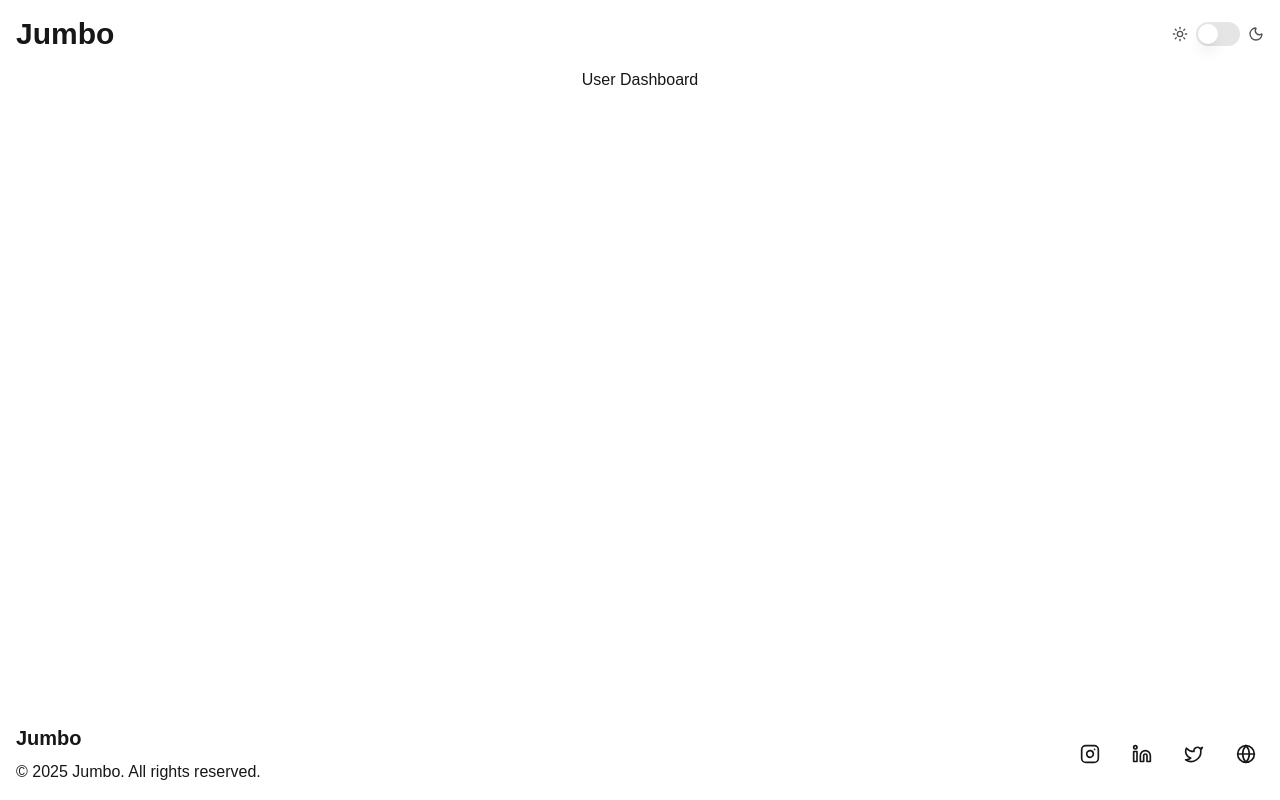
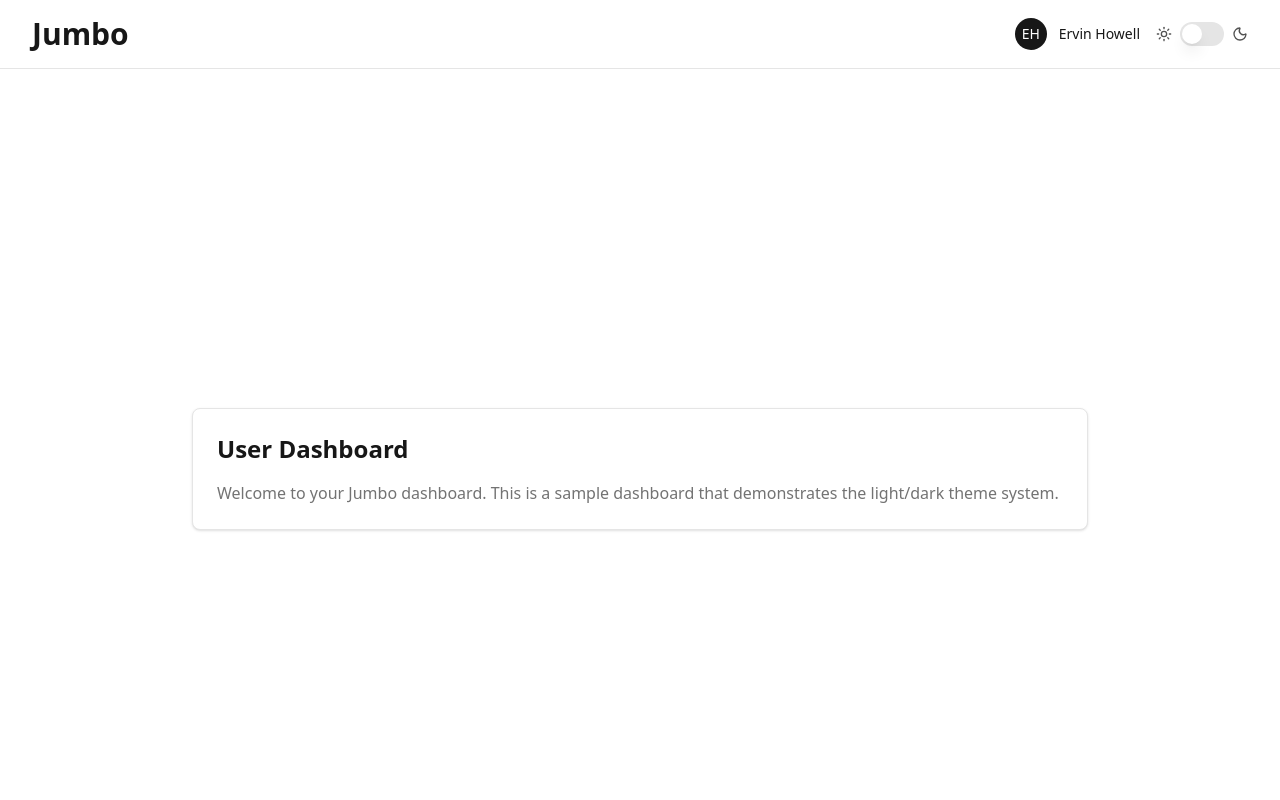
Before and after one commit to AnujChhikara/jumbo, a Next.js app: page / in a window 1280 px wide. Shown: the top 800 px of the page. Built offline with nearby package versions, Linux system fonts and the light colour scheme.

Commit message:
feat: enhance UI with user avatar, improve global styles, and refine dashboard layout

```diff
--- a/api/common/common.types.ts
+++ b/api/common/common.types.ts
@@ -7,7 +7,7 @@ export type TApiMethodsRecord = Record<
   string,
   {
     key: string[];
-    fn: () => Promise<any>;
+    fn: () => Promise<TApiResponse<unknown>>;
   }
 >;
 
--- a/app/globals.css
+++ b/app/globals.css
@@ -3,22 +3,85 @@
 :root {
   --background: #ffffff;
   --foreground: #171717;
+  --card: #ffffff;
+  --card-foreground: #171717;
+  --popover: #ffffff;
+  --popover-foreground: #171717;
+  --primary: #171717;
+  --primary-foreground: #ffffff;
+  --secondary: #f5f5f5;
+  --secondary-foreground: #171717;
+  --muted: #f5f5f5;
+  --muted-foreground: #737373;
+  --accent: #f5f5f5;
+  --accent-foreground: #171717;
+  --destructive: #ef4444;
+  --destructive-foreground: #ffffff;
+  --border: #e5e5e5;
+  --input: #e5e5e5;
+  --ring: #171717;
+  --radius: 0.5rem;
 }
 
 .dark {
   --background: #0a0a0a;
   --foreground: #ededed;
+  --card: #0a0a0a;
+  --card-foreground: #ededed;
+  --popover: #0a0a0a;
+  --popover-foreground: #ededed;
+  --primary: #ededed;
+  --primary-foreground: #0a0a0a;
+  --secondary: #262626;
+  --secondary-foreground: #ededed;
+  --muted: #262626;
+  --muted-foreground: #a3a3a3;
+  --accent: #262626;
+  --accent-foreground: #ededed;
+  --destructive: #7f1d1d;
+  --destructive-foreground: #ededed;
+  --border: #262626;
+  --input: #262626;
+  --ring: #ededed;
 }
 
 @theme inline {
   --color-background: var(--background);
   --color-foreground: var(--foreground);
+  --color-card: var(--card);
+  --color-card-foreground: var(--card-foreground);
+  --color-popover: var(--popover);
+  --color-popover-foreground: var(--popover-foreground);
+  --color-primary: var(--primary);
+  --color-primary-foreground: var(--primary-foreground);
+  --color-secondary: var(--secondary);
+  --color-secondary-foreground: var(--secondary-foreground);
+  --color-muted: var(--muted);
+  --color-muted-foreground: var(--muted-foreground);
+  --color-accent: var(--accent);
+  --color-accent-foreground: var(--accent-foreground);
+  --color-destructive: var(--destructive);
+  --color-destructive-foreground: var(--destructive-foreground);
+  --color-border: var(--border);
+  --color-input: var(--input);
+  --color-ring: var(--ring);
   --font-sans: var(--font-geist-sans);
   --font-mono: var(--font-geist-mono);
+}
+
+* {
+  border-color: var(--border);
 }
 
 body {
   background: var(--background);
   color: var(--foreground);
-  font-family: Arial, Helvetica, sans-serif;
+  font-family: var(--font-sans), Arial, Helvetica, sans-serif;
 }
+
+* {
+  transition:
+    background-color 0.2s ease,
+    border-color 0.2s ease,
+    color 0.2s ease;
+}
--- a/app/layout.tsx
+++ b/app/layout.tsx
@@ -29,9 +29,9 @@ export default function RootLayout({
   children: React.ReactNode;
 }>) {
   return (
-    <html lang='en'>
+    <html lang='en' suppressHydrationWarning>
       <body
-        className={`${geistSans.variable} ${geistMono.variable} antialiased min-h-screen  flex flex-col `}
+        className={`${geistSans.variable} ${geistMono.variable} antialiased min-h-screen flex flex-col bg-background text-foreground transition-colors duration-200`}
       >
         <Providers>
           <Navbar />
--- a/app/page.tsx
+++ b/app/page.tsx
@@ -2,7 +2,7 @@ import { UserDashboard } from '@/modules/dashboard';
 
 export default function Home() {
   return (
-    <div className='flex flex-col items-center justify-center   '>
+    <div className='flex flex-col items-center justify-center min-h-screen p-4'>
       <UserDashboard />
     </div>
   );
--- a/components/footer.tsx
+++ b/components/footer.tsx
@@ -29,12 +29,14 @@ const socialLinks = [
 
 export function Footer() {
   return (
-    <footer className=''>
-      <div className='max-w-7xl mx-auto px-4 py-4'>
+    <footer className='border-t border-border bg-card/50'>
+      <div className='px-8 py-4'>
         <div className='flex flex-col md:flex-row justify-between items-center space-y-4 md:space-y-0'>
           <div className='flex flex-col items-center md:items-start space-y-2'>
-            <h2 className='text-xl font-semibold '>Jumbo</h2>
-            <p>© {currentYear} Jumbo. All rights reserved.</p>
+            <h2 className='text-xl font-semibold text-foreground'>Jumbo</h2>
+            <p className='text-muted-foreground'>
+              © {currentYear} Jumbo. All rights reserved.
+            </p>
           </div>
 
           <div className='flex items-center space-x-4'>
@@ -44,7 +46,7 @@ export function Footer() {
                 href={social.href}
                 target='_blank'
                 rel='noopener noreferrer'
-                className='p-2 hover:text-neutral-900 dark:hover:text-white transition-colors duration-200 rounded-lg hover:bg-neutral-100 dark:hover:bg-neutral-800'
+                className='p-2 text-muted-foreground hover:text-foreground transition-colors duration-200 rounded-lg hover:bg-accent'
                 aria-label={social.name}
               >
                 <social.icon className='w-5 h-5' />
--- a/components/navbar.tsx
+++ b/components/navbar.tsx
@@ -1,11 +1,15 @@
 import { DarkModeSwitch } from './radix/dark-mode-switch';
+import { UserAvatar } from './user-avatar';
 
 export function Navbar() {
   return (
-    <nav className=''>
-      <div className='flex justify-between items-center p-4 max-w-7xl mx-auto'>
-        <h1 className='text-3xl font-semibold'>Jumbo</h1>
-        <DarkModeSwitch />
+    <nav className='border-b border-border bg-card/50 backdrop-blur-sm sticky top-0 z-50'>
+      <div className='flex justify-between items-center p-4 px-8 '>
+        <h1 className='text-3xl font-semibold text-foreground'>Jumbo</h1>
+        <div className='flex items-center gap-4'>
+          <UserAvatar />
+          <DarkModeSwitch />
+        </div>
       </div>
     </nav>
   );
--- a/components/provider.tsx
+++ b/components/provider.tsx
@@ -1,7 +1,8 @@
 'use client';
 
 import { QueryClient, QueryClientProvider } from '@tanstack/react-query';
-import { useState } from 'react';
+import { useEffect, useState } from 'react';
+import { useSettingsStore } from '../stores/use-settings-store';
 
 export function Providers({ children }: { children: React.ReactNode }) {
   const [queryClient] = useState(
@@ -17,6 +18,18 @@ export function Providers({ children }: { children: React.ReactNode }) {
       })
   );
 
+  const { theme } = useSettingsStore();
+
+  useEffect(() => {
+    if (typeof document !== 'undefined') {
+      if (theme === 'dark') {
+        document.documentElement.classList.add('dark');
+      } else {
+        document.documentElement.classList.remove('dark');
+      }
+    }
+  }, [theme]);
+
   return (
     <QueryClientProvider client={queryClient}>{children}</QueryClientProvider>
   );
--- /dev/null
+++ b/components/user-avatar.tsx
@@ -0,0 +1,31 @@
+'use client';
+
+import { useSettingsStore } from '../stores/use-settings-store';
+
+export const UserAvatar = () => {
+  const { loggedInUser } = useSettingsStore();
+
+  const user = loggedInUser;
+
+  const getInitials = (name: string) => {
+    return name
+      .split(' ')
+      .map(word => word.charAt(0))
+      .join('')
+      .toUpperCase()
+      .slice(0, 2);
+  };
+
+  const initials = getInitials(user.name);
+
+  return (
+    <div className='flex items-center gap-3'>
+      <div className='flex items-center justify-center w-8 h-8 rounded-full bg-primary text-primary-foreground text-sm font-medium'>
+        {initials}
+      </div>
+      <div className='hidden sm:block'>
+        <p className='text-sm font-medium text-foreground'>{user.name}</p>
+      </div>
+    </div>
+  );
+};
--- a/modules/dashboard/index.tsx
+++ b/modules/dashboard/index.tsx
@@ -1,7 +1,15 @@
 export const UserDashboard = () => {
   return (
-    <div>
-      <h1>User Dashboard</h1>
+    <div className='w-full max-w-4xl mx-auto'>
+      <div className='bg-card border border-border rounded-lg p-6 shadow-sm'>
+        <h1 className='text-2xl font-bold text-foreground mb-4'>
+          User Dashboard
+        </h1>
+        <p className='text-muted-foreground'>
+          Welcome to your Jumbo dashboard. This is a sample dashboard that
+          demonstrates the light/dark theme system.
+        </p>
+      </div>
     </div>
   );
 };
--- a/stores/use-settings-store.ts
+++ b/stores/use-settings-store.ts
@@ -4,44 +4,95 @@ import { persist } from 'zustand/middleware';
 type User = {
   id: number;
   name: string;
+  username: string;
   email: string;
+  address: {
+    street: string;
+    suite: string;
+    city: string;
+    zipcode: string;
+    geo: {
+      lat: string;
+      lng: string;
+    };
+  };
+  phone: string;
+  website: string;
+  company: {
+    name: string;
+    catchPhrase: string;
+    bs: string;
+  };
 };
 
+type Theme = 'light' | 'dark';
+
 type SettingsState = {
-  theme: 'light' | 'dark';
-  loggedInUser: User | null;
+  theme: Theme;
+  loggedInUser: User;
   toggleTheme: () => void;
-  setLoggedInUser: (user: User | null) => void;
+  setTheme: (theme: Theme) => void;
+  setLoggedInUser: (user: User) => void;
+};
+
+const defaultLoggedInUser: User = {
+  id: 2,
+  name: 'Ervin Howell',
+  username: 'Antonette',
+  email: 'Shanna@melissa.tv',
+  address: {
+    street: 'Victor Plains',
+    suite: 'Suite 879',
+    city: 'Wisokyburgh',
+    zipcode: '90566-7771',
+    geo: {
+      lat: '-43.9509',
+      lng: '-34.4618',
+    },
+  },
+  phone: '010-692-6593 x09125',
+  website: 'anastasia.net',
+  company: {
+    name: 'Deckow-Crist',
+    catchPhrase: 'Proactive didactic contingency',
+    bs: 'synergize scalable supply-chains',
+  },
+};
+
+const applyTheme = (theme: Theme) => {
+  if (typeof document === 'undefined') return;
+
+  if (theme === 'dark') {
+    document.documentElement.classList.add('dark');
+  } else {
+    document.documentElement.classList.remove('dark');
+  }
 };
 
 export const useSettingsStore = create<SettingsState>()(
   persist(
     (set, get) => ({
       theme: 'light',
-      loggedInUser: null,
+      loggedInUser: defaultLoggedInUser,
       toggleTheme: () => {
-        const newTheme = get().theme === 'light' ? 'dark' : 'light';
+        const currentTheme = get().theme;
+        const newTheme = currentTheme === 'light' ? 'dark' : 'light';
+
         set({ theme: newTheme });
-
-        if (typeof document !== 'undefined') {
-          if (newTheme === 'dark') {
-            document.documentElement.classList.add('dark');
-          } else {
-            document.documentElement.classList.remove('dark');
-          }
-        }
+        applyTheme(newTheme);
+      },
+      setTheme: (theme: Theme) => {
+        set({ theme });
+        applyTheme(theme);
       },
       setLoggedInUser: user => set({ loggedInUser: user }),
     }),
     {
       name: 'settings-storage',
+      partialize: state => ({ theme: state.theme }),
       onRehydrateStorage: () => state => {
-        if (state && typeof document !== 'undefined') {
-          if (state.theme === 'dark') {
-            document.documentElement.classList.add('dark');
-          } else {
-            document.documentElement.classList.remove('dark');
-          }
+        if (state) {
+          applyTheme(state.theme);
         }
       },
     }
```
